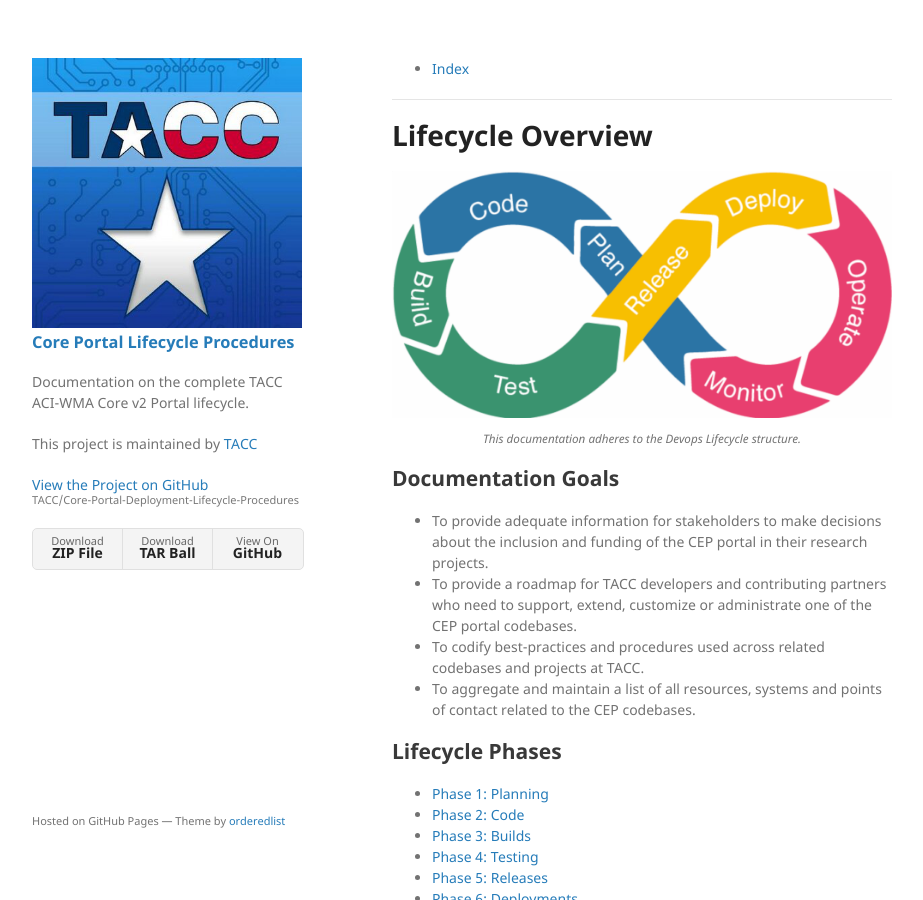
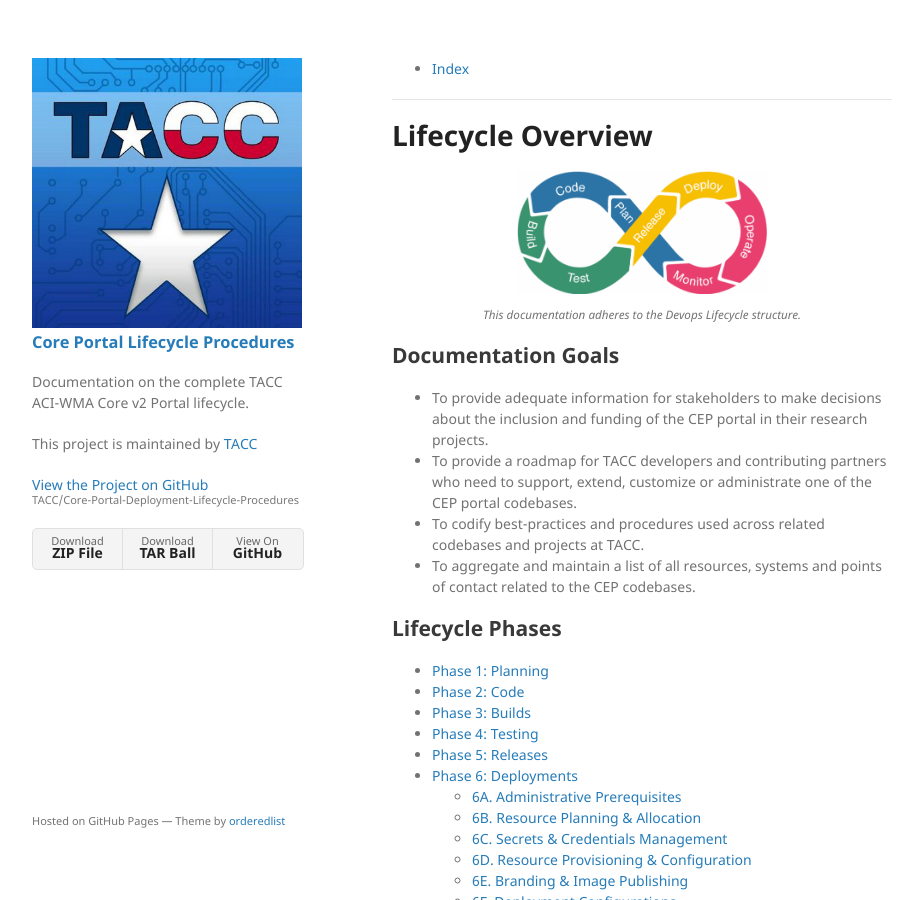
Before and after one commit to TACC/Core-Portal-Deployment-Lifecycle-Procedures, a Jekyll site: the page built from pages/devops.md, in a window 1280 px wide and 900 px high. Shown: the whole window, without its empty margins (178-1101 px from the left). Built offline with Jekyll 4.4.1, drawn with Linux system fonts in a browser that asks for light colours; our own code applies the rules of GitHub Pages for plain Markdown files.

Commit message:
Reduced lifecycle diagrom image size inline.

```diff
--- a/pages/devops.md
+++ b/pages/devops.md
@@ -5,7 +5,7 @@
 # Lifecycle Overview
 
 <p align="center">
-  <img src="../assets/img/devops-lifecycle.png" alt="devops-lifecycle logo">
+  <img width="50%" src="../assets/img/devops-lifecycle.png" alt="devops-lifecycle logo">
   <br/>
   <sub><i>This documentation adheres to the Devops Lifecycle structure.</i></sub>
 </p>
```
